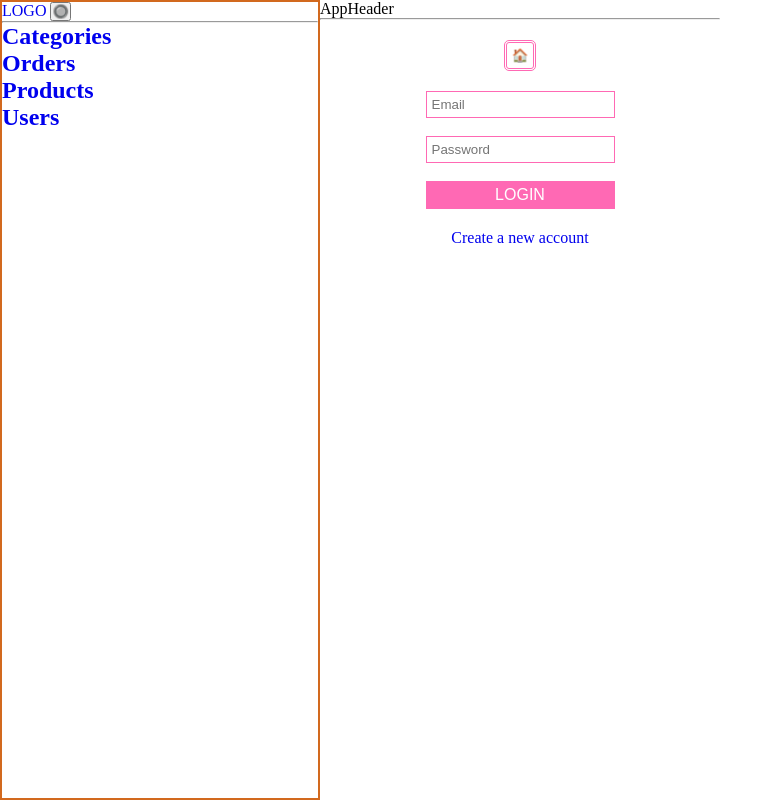
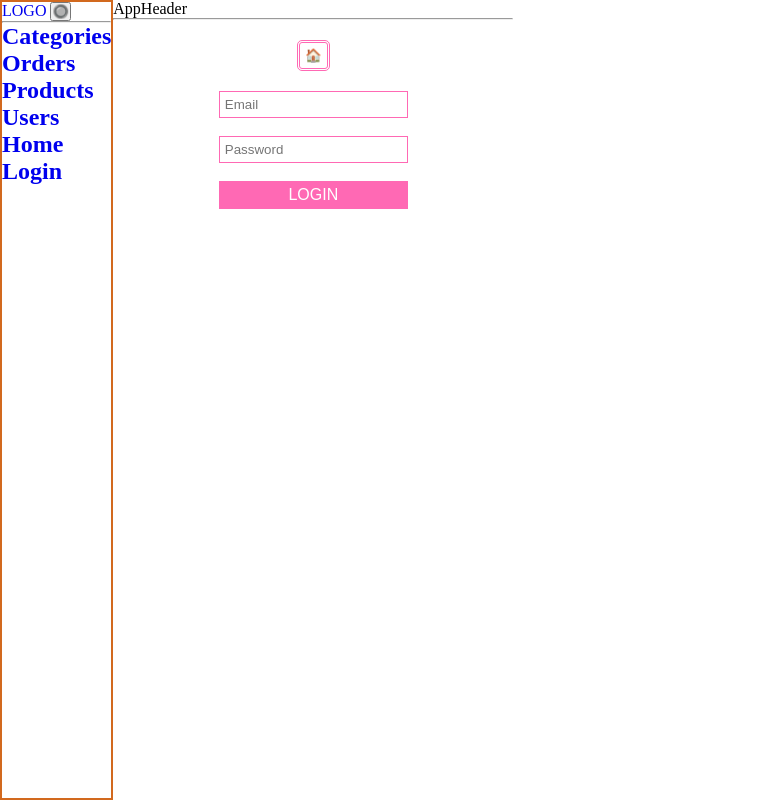
Before and after one commit to arikxl/admin-panel, a React (Create React App) app: page / in a window 1280 px wide. Shown: the whole page, without its empty margins (0-781 px from the left). Built offline with nearby package versions, Linux system fonts and the light colour scheme.

Commit message:
router bug

```diff
--- a/src/App.css
+++ b/src/App.css
@@ -15,3 +15,6 @@ a {
 .column {
   flex-direction: column;
 }
+.space-between {
+  justify-content: space-between;
+}
--- a/src/App.js
+++ b/src/App.js
@@ -4,6 +4,7 @@ import { BrowserRouter, Routes, Route } from "react-router-dom";
 import './App.css';
 import AppHeader from "./components/app-header/AppHeader";
 import AppSidebar from "./components/app-sidebar/AppSidebar";
+import Login from "./components/login/Login";
 import Orders from "./components/orders/Orders";
 import Products from "./components/products/Products";
 import Users from "./components/users/Users";
@@ -16,22 +17,46 @@ function App() {
     <BrowserRouter>
       <div className="flex">
       <AppSidebar />
-
-      <div className="flex column">
-        <AppHeader />
-
+          <div className="flex column">
+          <AppHeader />
         <hr />
         <Routes>
-          <Route path="/" element={<HomePage />}/>
+          <Route path="/homepage" element={<HomePage />}/>
+          <Route path="/" element={<Login />}/>
           <Route path="/categories" element={<CategoriesPage/>} />
           <Route path="/orders" element={<Orders/>} />
           <Route path="/products" element={<Products/>} />
           <Route path="/users" element={<Users/>} />
+          <Route path="/login" element={<Login/>} />
         </Routes>
       </div>
       </div>
     </BrowserRouter>
   );
-}
+};
 
 export default App;
+
+
+// function App() {
+//   return (
+//     <BrowserRouter>
+//       <div className="flex">
+//       <AppSidebar />
+//           <div className="flex column">
+//           <AppHeader />
+//         <hr />
+//         <Routes>
+//           <Route path="/homepage" element={<HomePage />}/>
+//           <Route path="/" element={<Login />}/>
+//           <Route path="/categories" element={<CategoriesPage/>} />
+//           <Route path="/orders" element={<Orders/>} />
+//           <Route path="/products" element={<Products/>} />
+//           <Route path="/users" element={<Users/>} />
+//           {/* <Route path="/login" element={<Login/>} /> */}
+//         </Routes>
+//       </div>
+//       </div>
+//     </BrowserRouter>
+//   );
+// };
--- a/src/components/app-header/AppHeader.jsx
+++ b/src/components/app-header/AppHeader.jsx
@@ -1,8 +1,31 @@
-import React from 'react'
+import React from 'react';
+import { Link } from 'react-router-dom';
+
+
+import { useDispatch, useSelector } from 'react-redux';
+import { logout } from '../../redux/actions/userActions';
 
 const AppHeader = () => {
+
+  const dispatch = useDispatch();
+  const user = useSelector((state) => state.userLogin).userInfo;
+
+
+  const submitLogout = () => {
+    dispatch(logout())
+  }
+
+
   return (
-    <div>AppHeader</div>
+    < div className='flex space-between'>
+      <div>AppHeader</div>
+
+      {user && (
+        <Link onClick={submitLogout} to={'/'}>
+          X
+        </Link>
+      )}
+    </div>
   )
 }
 
--- a/src/components/app-sidebar/AppSidebar.jsx
+++ b/src/components/app-sidebar/AppSidebar.jsx
@@ -5,14 +5,15 @@ import { Link } from 'react-router-dom';
 
 
 const SidebarStyled = styled.nav`
-  width:25% ;
+  width:100% ;
   height: 100vh;
   border: 2px solid chocolate ;
+
 `;
 
 const AppSidebar = () => {
   return (
-
+    <div>
       <SidebarStyled>
         <div>
           <Link to='/'>
@@ -34,7 +35,14 @@ const AppSidebar = () => {
         <Link to='/users'>
           <h1>Users</h1>
         </Link>
+        <Link to='/homepage'>
+          <h1>Home</h1>
+        </Link>
+        <Link to='/login'>
+          <h1>Login</h1>
+        </Link>
       </SidebarStyled>
+    </div>
   )
 }
 
--- a/src/components/login/Login.jsx
+++ b/src/components/login/Login.jsx
@@ -51,19 +51,19 @@ const Login = () => {
   window.scrollTo(0, 0);
   const navigate = useNavigate();
   const dispatch = useDispatch();
-  const location = useLocation();
-  const redirect = location.search ? location.search.split("=")[1] : "/";
+  // const location = useLocation();
+  // const redirect = location.search ? location.search.split("=")[1] : "/";
 
   const [email, setEmail] = useState("");
   const [password, setPassword] = useState("");
 
   const user = useSelector((state) => state.userLogin);
-  console.log('user:', user)
   const { error, loading, userInfo } = user;
+  console.log('userInfo:', userInfo)
 
   useEffect(() => {
-    if (userInfo) navigate(redirect)
-  }, [userInfo, navigate, redirect]);
+    if (userInfo && userInfo.isAdmin) navigate(`/homepage`)
+  }, [userInfo, navigate]);
 
   const handleSubmit = (e) => {
     e.preventDefault();
@@ -72,12 +72,13 @@ const Login = () => {
 
   return (
     <LoginStyled>
-      <Link to={'/'}>
+      <a href={'http://localhost:3000/'}>
         <button>🏠</button>
-      </Link>
+      </a>
 
       {error && <Error message={error}/>}
       {loading && <Loader />}
+      {userInfo && !userInfo?.isAdmin && <Error message='You are not admin!'/>}
 
       <form onSubmit={handleSubmit} >
         <input type="email" placeholder='Email' name="email"
@@ -88,15 +89,6 @@ const Login = () => {
         <br />
         <button>LOGIN</button>
       </form>
-
-
-      <p>
-        <Link to={redirect
-          ? `/register?redirect=${redirect}`
-          : "/register"}>
-          Create a new account
-        </Link>
-      </p>
     </LoginStyled>
   )
 }
--- a/src/pages/home-page/HomePage.jsx
+++ b/src/pages/home-page/HomePage.jsx
@@ -1,15 +1,57 @@
 import React from 'react'
+import AppHeader from '../../components/app-header/AppHeader'
+import AppSidebar from '../../components/app-sidebar/AppSidebar'
 import Login from '../../components/login/Login'
+
+import { BrowserRouter, Routes, Route } from "react-router-dom";
+
+
+// import AppHeader from "./components/app-header/AppHeader";
+// import AppSidebar from "./components/app-sidebar/AppSidebar";
+// import Login from "./components/login/Login";
+import Orders from "../../components/orders/Orders";
+import Products from "../../components/products/Products";
+import Users from "../../components/users/Users";
+import CategoriesPage from "../categories-page/CategoriesPage";
+
+// import HomePage from './pages/home-page/HomePage';
 
 const HomePage = () => {
   return (
-    <>
       <div>
-        <Login />
+        <div className="flex">
+          {/* <AppSidebar /> */}
+
+          <div className="flex column">
+
+            {/* <AppHeader /> */}
+            <hr />
+            home page
+          </div>
+        </div>
       </div>
-    </>
 
   )
 }
 
-export default HomePage
+export default HomePage;
+
+
+
+// const HomePage = () => {
+//   return (
+//       <div>
+//         <div className="flex">
+//           <AppSidebar />
+
+//           <div className="flex column">
+
+//             <AppHeader />
+//             <hr />
+//             home page
+//           </div>
+//         </div>
+//       </div>
+
+//   )
+// }
```
Lines whose indentation alone changed are shown as unchanged.
